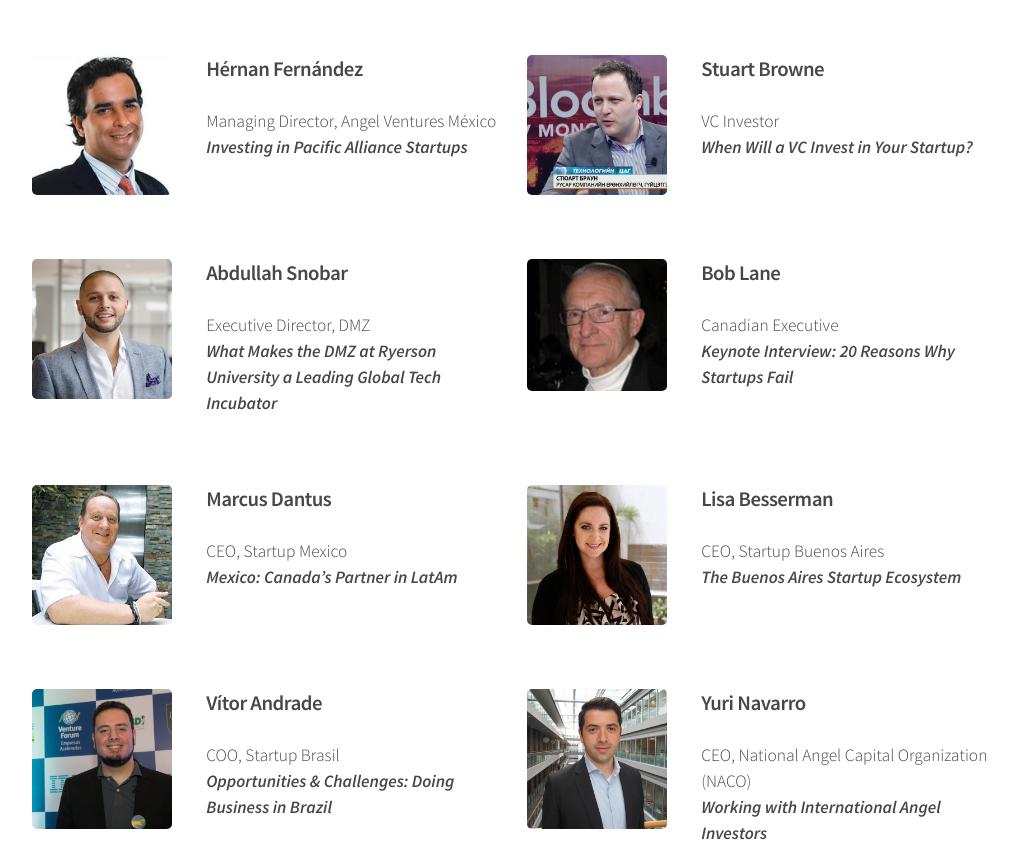
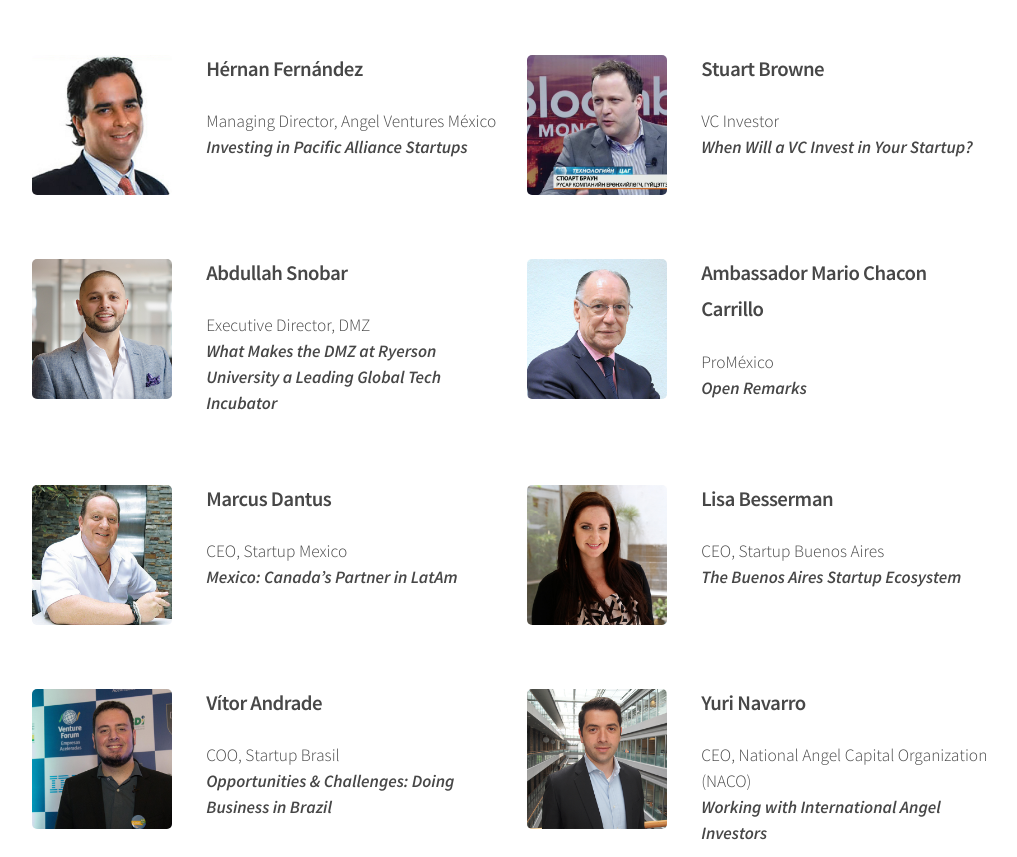
Before and after one commit to LatAmStartups/LatAmStartups.github.io, a Jekyll site: the page built from conference2016.html, in a window 1280 px wide and 900 px high, scrolled down 1402 px, cut to the strip 0-857 px from the top of the window. Shown: the whole strip, without its empty margins (128-1145 px from the left). Built offline with Jekyll 4.4.1, drawn with Linux system fonts in a browser that asks for light colours.

Commit message:
added Mario Chacon as speaker, removed bob lane

```diff
--- a/conference2016.html
+++ b/conference2016.html
@@ -93,11 +93,11 @@ layout: defaultconf
 				</section>
 				<section class="6u">
 					<div class="box post">
-						<a href="bob-lane-bio.html" class="image left"><img src="{{ site.baseurl }}/assets/images/boblane.jpg" alt="" /></a>
+						<a href="mario-chacon-carrillo-bio.html" class="image left"><img src="{{ site.baseurl }}/assets/images/MarioChaconCarrillo.jpg" alt="" /></a>
 						<div class="inner">
-							<h3>Bob Lane</h3>
-							<p>Canadian Executive<br />
-							<strong><em>Keynote Interview: 20 Reasons Why Startups Fail</strong></em></p>
+							<h3>Ambassador Mario Chacon Carrillo</h3>
+							<p>ProM&eacute;xico<br />
+							<strong><em>Open Remarks</strong></em></p>
 						</div>
 					</div>
 				</section>
```
Also changed, not shown: mario-chacon-carrillo-bio.html (added, +54 -0 lines), speakers.html (+4 -4 lines), assets/images/MarioChaconCarrillo.jpg (added).
